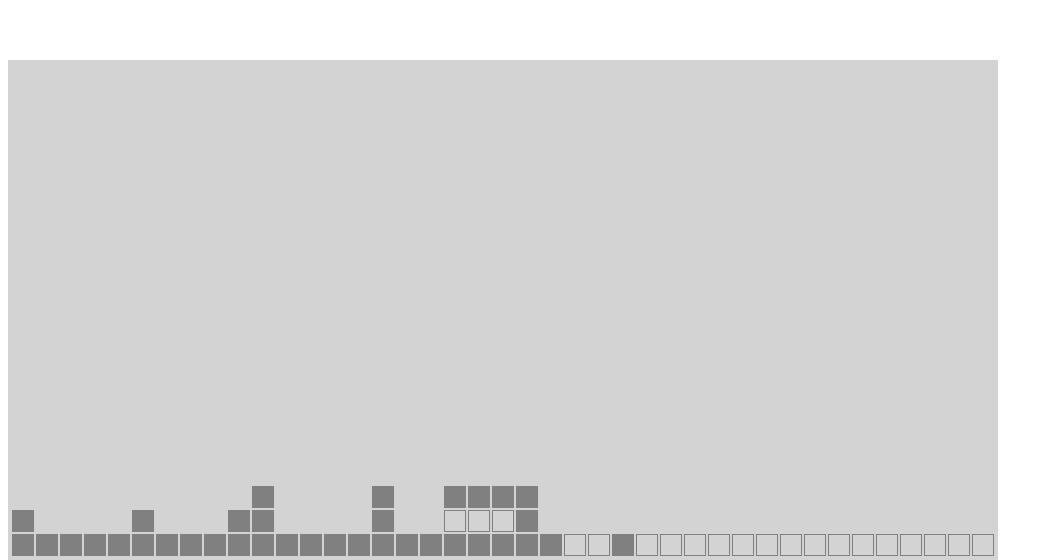
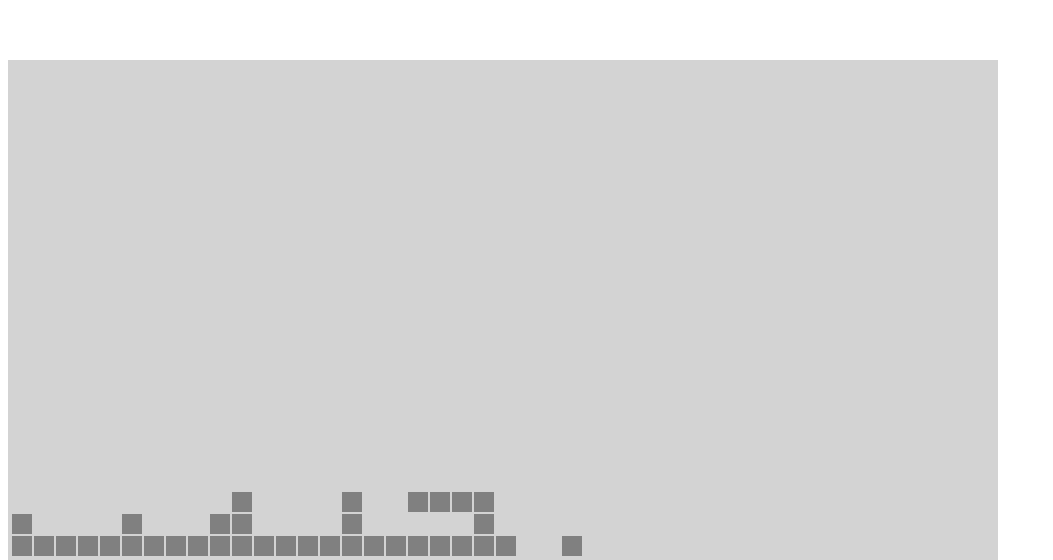
Before and after one commit to isfaaghyth/runtris, a plain HTML site: page index.html in a window 1280 px wide. Shown: the part 240-800 px from the top of the page, without its empty margins (0-1053 px from the left). Drawn offline with Linux system fonts and the light colour scheme.

```diff
--- a/css/styles.css
+++ b/css/styles.css
@@ -14,13 +14,13 @@
   width:20px;
   height:20px;
   background:grey;
-  border: 1px solid grey;
+  border: 0px solid grey;
   margin-right:2px;
   margin-top:2px;
 }
 .block-empty {
   background:none !important;
-  border: 1px solid grey !important;
+  border: 0px solid lightgrey !important;
 
 }
 .block-person, .block-person-right, .block-person-up {
```
